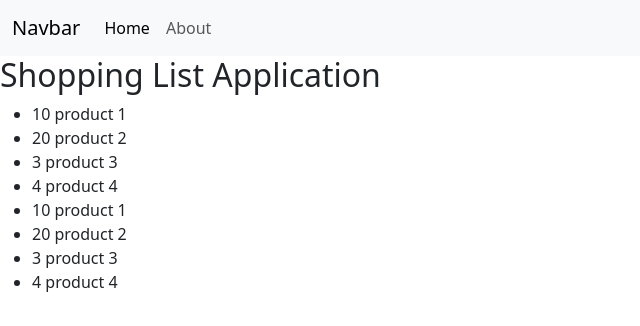
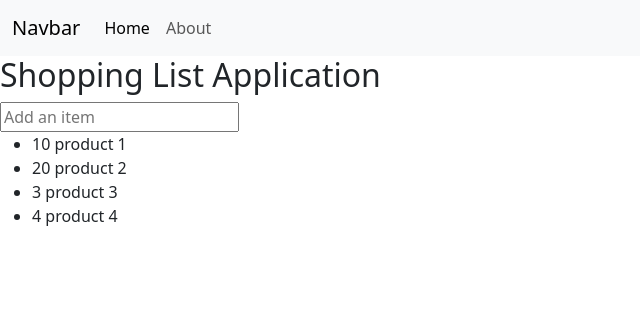
Before and after one commit to huy19712011/vue3-fa25-sd20301, a Vue app: page / in a window 1280 px wide. Shown: the top 326 px of the page, without its empty margins (0-640 px from the left). Built offline with nearby package versions, Linux system fonts and the light colour scheme.

Commit message:
Input: part 1 - text input

```diff
--- a/src/App.vue
+++ b/src/App.vue
@@ -1,3 +1,4 @@
+<!-- eslint-disable no-unused-vars -->
 <script setup>
 import { ref } from "vue";
 import { RouterLink, RouterView } from "vue-router";
@@ -10,6 +11,8 @@ const items = ref([
   { id: 3, label: "3 product 3" },
   { id: 2, label: "4 product 4" },
 ]);
+
+const newItem = ref("");
 </script>
 
 <template>
@@ -36,10 +39,14 @@ const items = ref([
   <!-- <input v-model="message" /> -->
   <!-- <input v-model="message" /> -->
   <h2>{{ header }}</h2>
-
+  <!-- <input v-model.lazy="newItem" type="text" placeholder="Add an item" />
+  <input v-model.trim="newItem" type="text" placeholder="Add an item" />
+  <input v-model.number="newItem" type="text" placeholder="Add an item" /> -->
+  <input v-model.number="newItem" type="text" placeholder="Add an item" />
+  {{ newItem }}
   <ul>
     <li v-for="item in items" v-bind:key="item.id">{{ item.label }}</li>
-    <li v-for="{ id, label } in items" v-bind:key="id">{{ label }}</li>
+    <!-- <li v-for="{ id, label } in items" v-bind:key="id">{{ label }}</li> -->
   </ul>
 
   <!-- <RouterView /> -->
```
